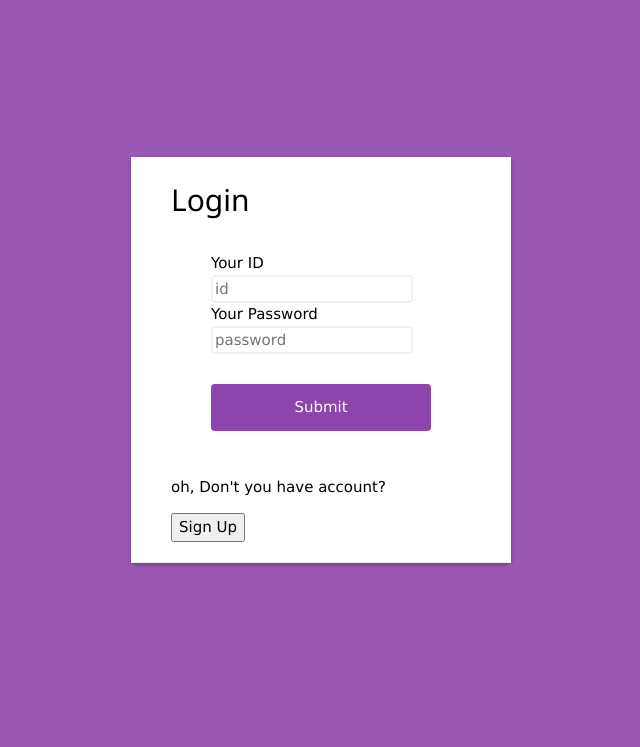
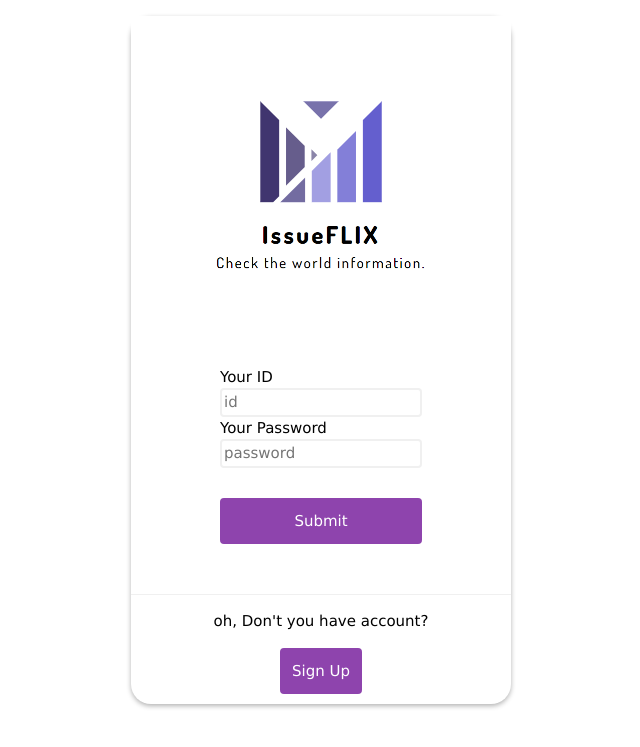
Before and after one commit to github01main/issueFlix, a Django app: template templates/index.html in a window 1280 px wide. Shown: the top 747 px of the page, without its empty margins (319-959 px from the left). Run offline with Django 4.2, Linux system fonts and the light colour scheme; the template is opened without the code that fills it, so the values that code supplies are empty; some libraries are stand-ins or nearby versions.

Commit message:
signin ver3

```diff
--- a/static/css/index.css
+++ b/static/css/index.css
@@ -1,16 +1,19 @@
 .container {
   background-color: #fff;
-  border-radius: 5px;
+  border-radius: 20px;
   box-shadow: 0 2px 5px rgba(0, 0, 0, 0.3);
   width: 380px;
   max-width: 100%;
 }
 
-.header {
+.index-header {
   background-color: #fff;
   border-bottom: 1px solid #f0f0f0;
   padding: 20px 40px;
   overflow: hidden;
+  display: flex;
+  flex-direction: column;
+  align-items: center;
 }
 
 .header h2 {
@@ -54,3 +57,19 @@
   bottom: 0;
   left: 0;
 }
+
+.index-body {
+  display: flex;
+  flex-direction: column;
+  align-items: center;
+}
+
+.index-body button {
+  background-color: #8e44ad;
+  border: 2px solid #8e44ad;
+  border-radius: 4px;
+  color: #fff;
+  display: block;
+  padding: 10px;
+  margin-bottom: 10px;
+}
--- a/static/css/style.css
+++ b/static/css/style.css
@@ -2,7 +2,6 @@
 @import "modal.css";
 
 body {
-  background-color: #9b59b6;
   display: flex;
   align-items: center;
   justify-content: center;
--- a/templates/index.html
+++ b/templates/index.html
@@ -18,8 +18,8 @@
 
 <body>
     <div class="container">
-        <div class="header">
-            <h2>Login</h2>
+        <div class="index-header">
+            <img src="{% static 'image/issueFLIX.PNG' %}" alt="" style="width: 300px; height: 300px;">
             <form action="/sign-in/" method="post" id="form" class="form">
                 {% csrf_token %}
                 <div class="form-control">
@@ -33,7 +33,9 @@
                 </div>
                 <button type="submit">Submit</button>
             </form>
-            <!-- Signup Form -->
+        </div>
+        <!-- Signup Form -->
+        <div class="index-body">
             <p>oh, Don't you have account?</p>
             <button id="myBtn">Sign Up</button>
             <div id="myModal" class="modal">
@@ -71,8 +73,8 @@
                     </div>
                 </div>
             </div>
+        </div>
 
-        </div>
     </div>
 
 
```
Also changed, not shown: static/image/issueFLIX.PNG (added).
